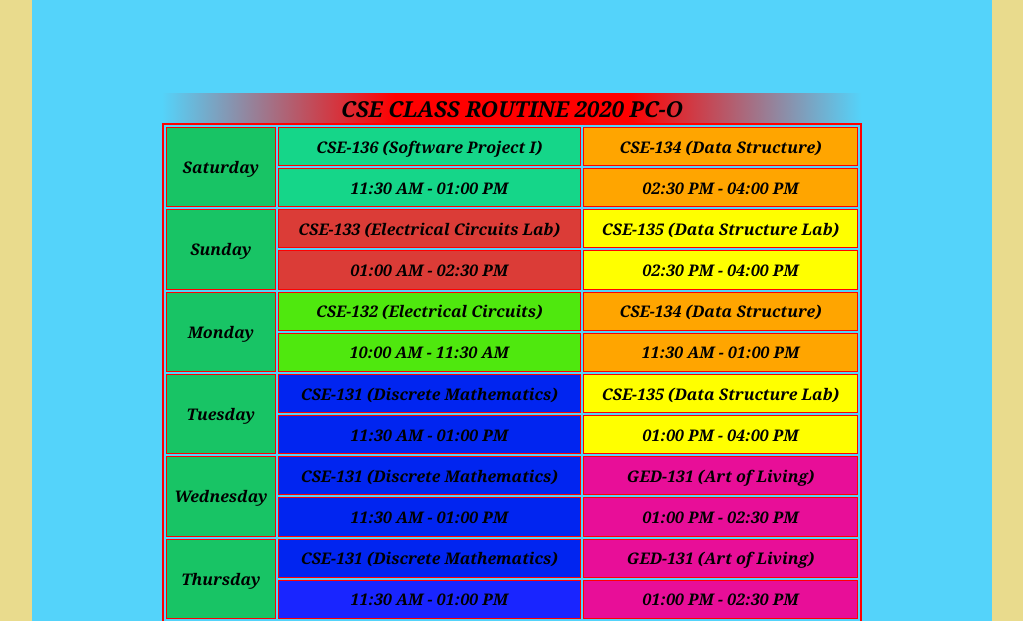
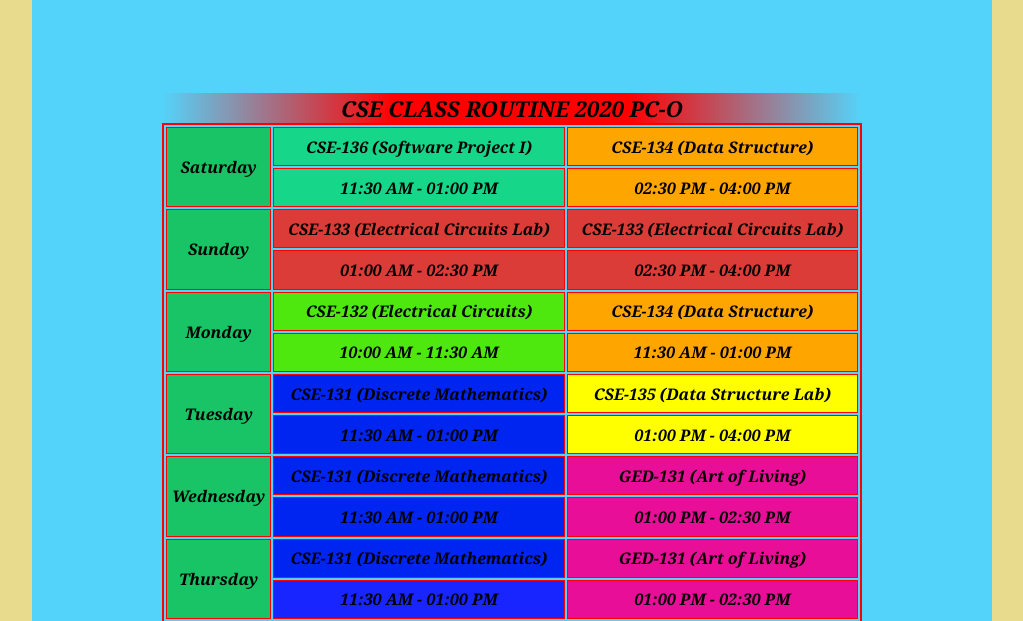
Before and after one commit to tanvirarifsiddiqui/Class-routine, a plain HTML site: page index.html in a window 1280 px wide. Shown: the part 208-829 px from the top of the page, without its empty margins (128-1151 px from the left). Drawn offline with Linux system fonts and the light colour scheme; a web font is replaced by a local one.

Commit message:
Update index.html

```diff
--- a/index.html
+++ b/index.html
@@ -47,11 +47,11 @@
           <tr>
             <th rowspan="2">Sunday</th>
             <td bgcolor="#db3c37">CSE-133 (Electrical Circuits Lab)</td>
-            <td bgcolor="yellow">CSE-135 (Data Structure Lab)</td>
+            <td bgcolor="#db3c37">CSE-133 (Electrical Circuits Lab)</td>
           </tr>
           <tr class="time">
             <td bgcolor="#db3c37">01:00 AM - 02:30 PM</td>
-            <td bgcolor="yellow">02:30 PM - 04:00 PM</td>
+            <td bgcolor="#db3c37">02:30 PM - 04:00 PM</td>
           </tr>
           <tr>
             <th rowspan="2">Monday</th>
```
